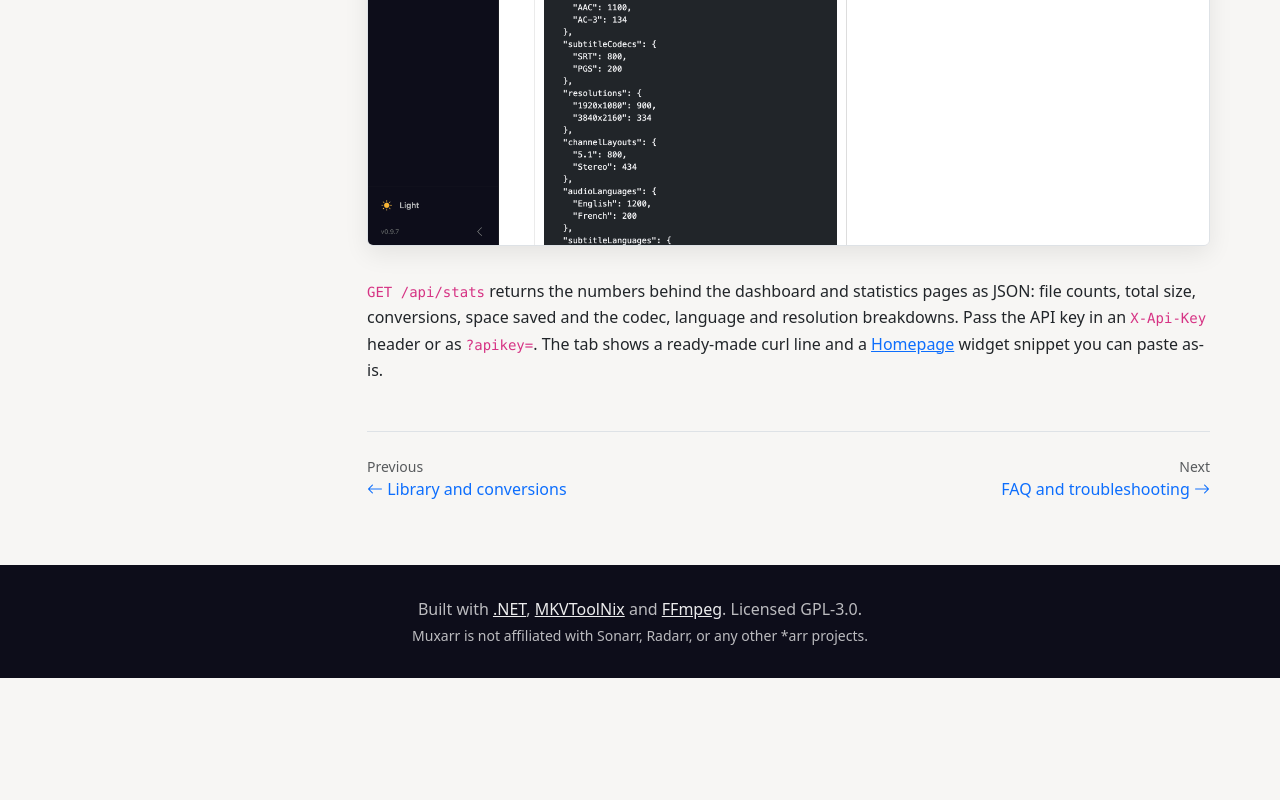
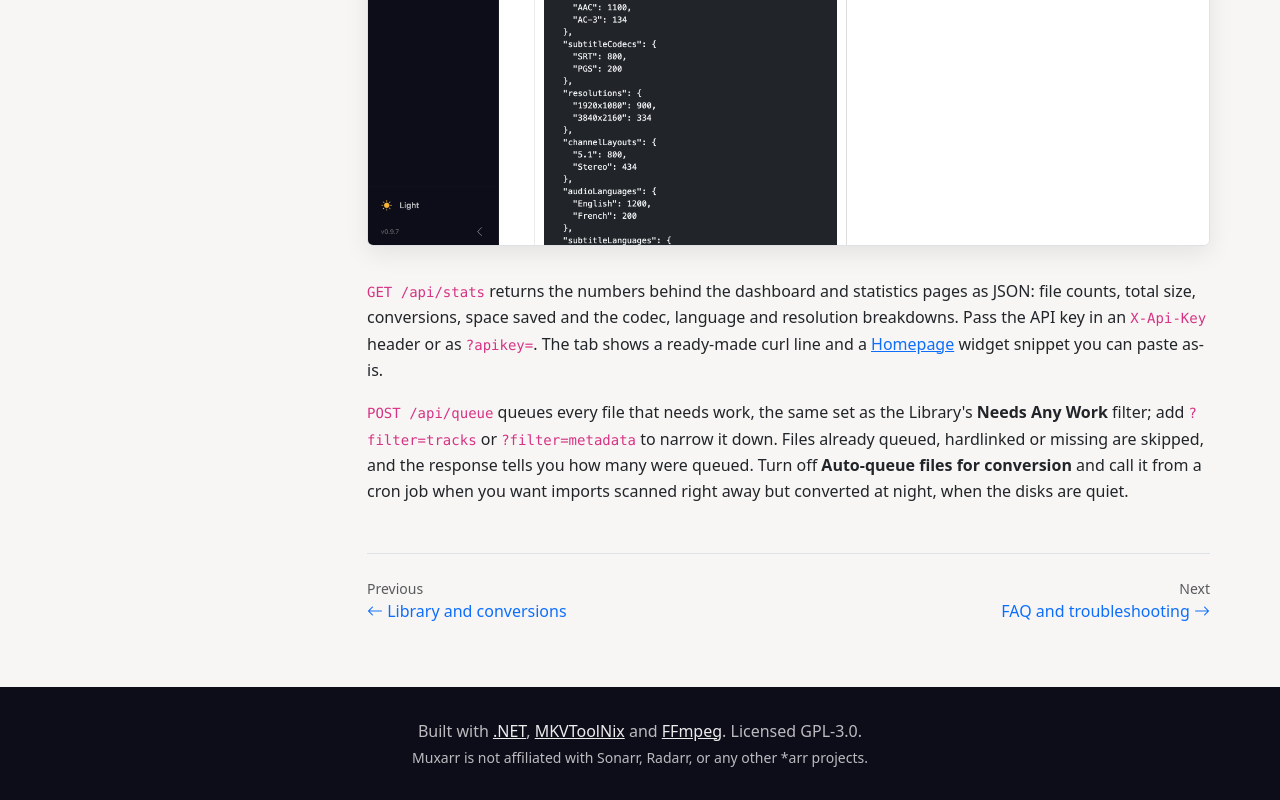
Before and after one commit to KirovAir/muxarr-website, a plain HTML site: page docs/integrations.html in a window 1280 px wide. Shown: the part 7624-8424 px from the top of the page. Before the commit the page ends 8302 px from the top, so only its background shows below. Drawn offline with nearby package versions, Linux system fonts and the light colour scheme.

Commit message:
Document the queue endpoint

```diff
--- a/docs/integrations.html
+++ b/docs/integrations.html
@@ -264,6 +264,14 @@
         <a href="https://gethomepage.dev/widgets/services/customapi/">Homepage</a> widget snippet you
         can paste as-is.
       </p>
+      <p>
+        <code>POST /api/queue</code> queues every file that needs work, the same set as the Library's
+        <span class="mux-ui">Needs Any Work</span> filter; add <code>?filter=tracks</code> or
+        <code>?filter=metadata</code> to narrow it down. Files already queued, hardlinked or missing are
+        skipped, and the response tells you how many were queued. Turn off
+        <span class="mux-ui">Auto-queue files for conversion</span> and call it from a cron job when you
+        want imports scanned right away but converted at night, when the disks are quiet.
+      </p>
 
       <div class="mux-docs-pager d-flex justify-content-between">
         <a href="library.html"><small>Previous</small><i class="bi bi-arrow-left"></i> Library and conversions</a>
```
